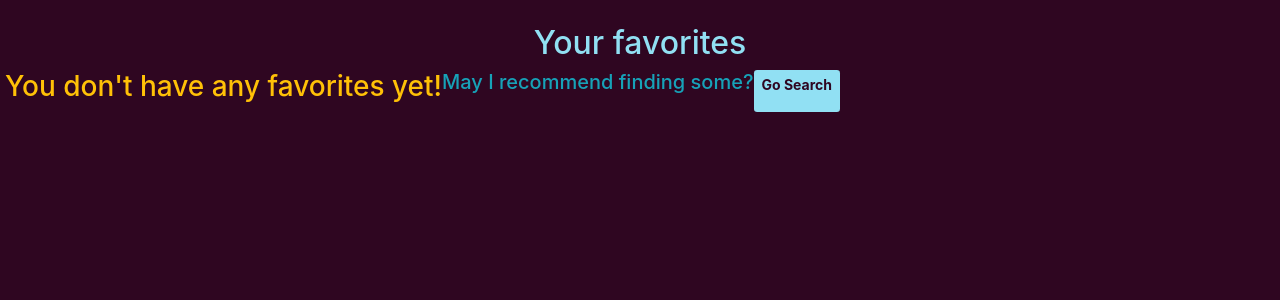
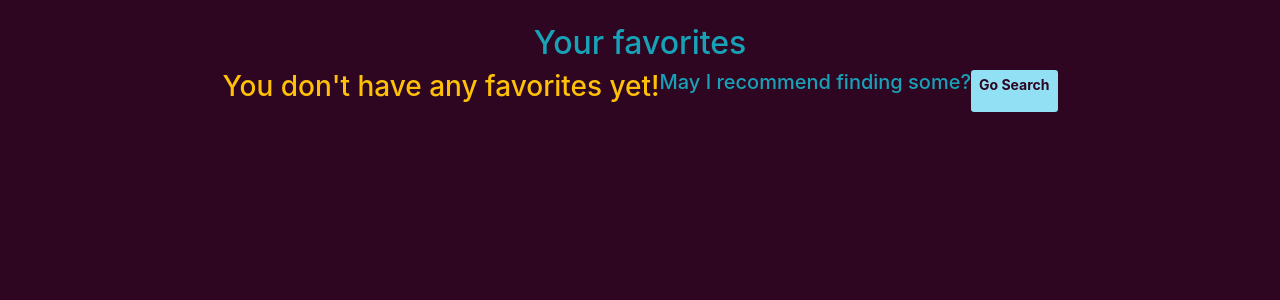
Before and after one commit to cwverica/quixer, a Flask app: template templates/user/favorites.html in a window 1280 px wide. Shown: the part 56-356 px from the top of the page. Run offline with Flask 2, Linux system fonts and the light colour scheme; the template is opened without the code that fills it, so the values that code supplies are empty; some libraries are stand-ins or nearby versions.

Commit message:
small changes in spacing

```diff
--- a/templates/search_results.html
+++ b/templates/search_results.html
@@ -4,12 +4,12 @@
 
 {% block content %}
 
-<div class="container-md text-center">
+<div class="container-md text-center mb-3">
     <div class="h2 text-info text-center">Results</div>
     <div class="results row justify-content-center">
         {% if results %}
         {% for recipe in results %}
-        <div class="card text-center col-10 col-xs-10 offset-xs-1 col-sm-5 offset-sm-0 col-md-5 col-lg-4 col-xl-3"
+        <div class="card text-center col-10 col-xs-10 offset-xs-1 col-sm-5 offset-sm-0 col-md-4 col-lg-3"
             style="width: 18rem;">
             <img src="{{recipe.image_url}}" class="card-img-top" alt="">
             <div class="card-body">
--- a/templates/user/favorites.html
+++ b/templates/user/favorites.html
@@ -4,12 +4,13 @@
 
 {% block content %}
 
-<div class="container-md text-center">
-    <div class="h2 text-center">Your favorites</div>
-    <div class="results row">
+<div class="container-md text-center mb-3">
+    <div class="h2 text-info text-center">Your favorites</div>
+    <div class="results row justify-content-center">
         {% if favorites %}
         {% for recipe in favorites %}
-        <div class="card text-center col-12 col-sm-6 col-md-5 col-lg-4 col-xl-3" style="width: 18rem;">
+        <div class="card text-center col-10 col-xs-10 offset-xs-1 col-sm-5 offset-sm-0 col-md-4 col-lg-3"
+            style="width: 18rem;">
             <img src="{{recipe.image_url}}" class="card-img-top" alt="">
             <div class="card-body">
                 <h5 class="card-title drink-title" data-recipe-id="{{recipe.id}}">{{recipe.name}}</h5>
```
